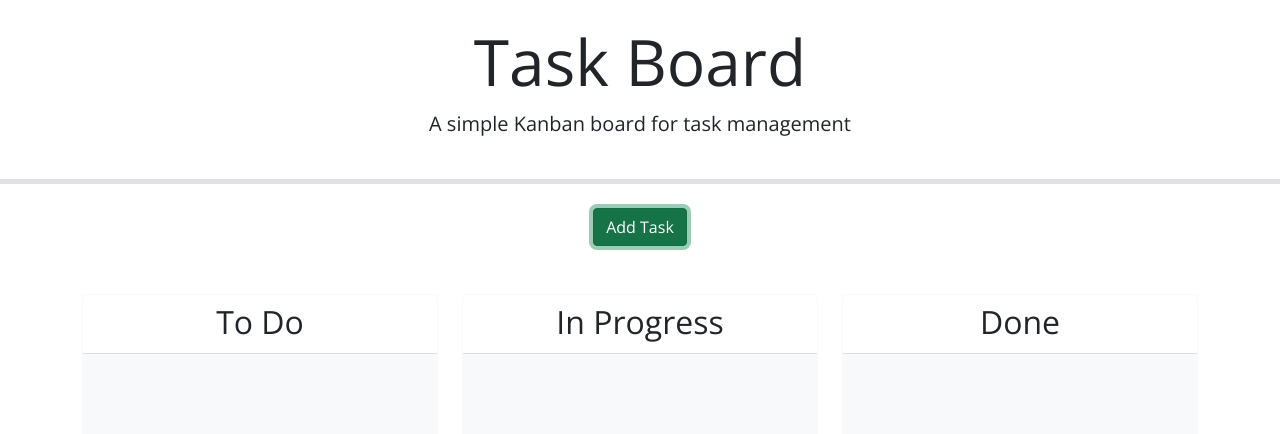
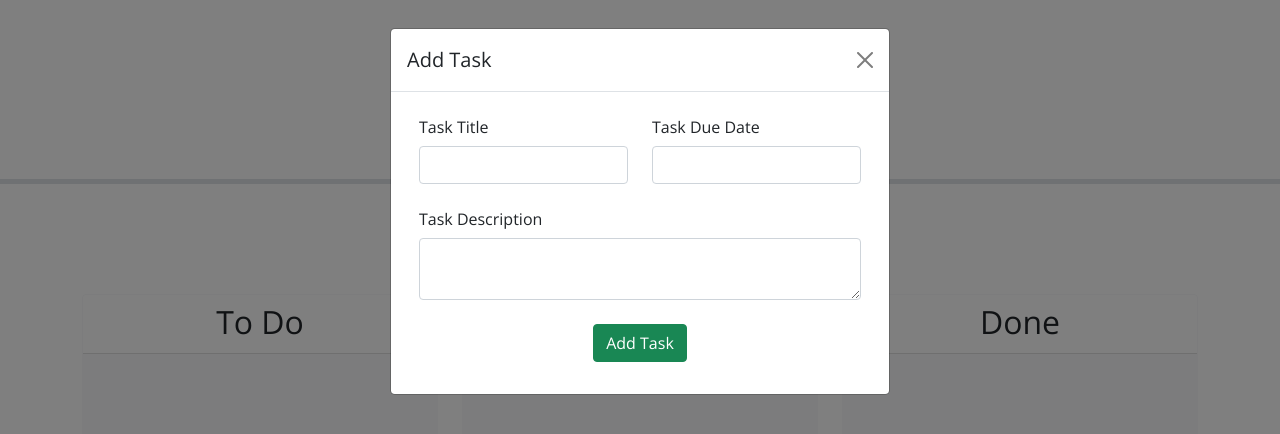
Before and after one commit to CloudOfAlemar/project-management-app, a plain HTML site: page index.html in a window 1280 px wide. Both pictures are taken after a click on the button "Add Task". Drawn offline with nearby package versions, Linux system fonts and the light colour scheme.

Commit message:
Created the task modal and made the an input into a datepicker.

```diff
--- a/assets/css/style.css
+++ b/assets/css/style.css
@@ -14,3 +14,7 @@ body {
 .task-card:hover {
   cursor: grab;
 }
+
+#modal-btn {
+  width: auto;
+}
--- a/assets/js/script.js
+++ b/assets/js/script.js
@@ -35,4 +35,8 @@ function handleDrop(event, ui) {
 // Todo: when the page loads, render the task list, add event listeners, make lanes droppable, and make the due date field a date picker
 $(document).ready(function () {
 
+  // Task Due Date Input Datepicker
+  $( "#task-due-date" ).datepicker();
+
+
 });
--- a/index.html
+++ b/index.html
@@ -24,7 +24,48 @@
     <div class="text-center mb-5">
       <button class="btn btn-success" data-bs-toggle="modal" data-bs-target="#formModal">Add Task</button>
     </div>
+
     <!-- Todo: Create a modal with a form to add tasks -->
+    <div class="modal fade" id="formModal" tabindex="-1" role="dialog" aria-labelledby="modalHeading" aria-hidden="true">
+      <div class="modal-dialog" role="document">
+        <div class="modal-content">
+          <div class="modal-header">
+            <h5 class="modal-title" id="modalHeading">Add Task</h5>
+            <button type="button" class="btn-close" data-bs-dismiss="modal" aria-label="Close"></button>
+          </div>
+          <div class="modal-body">
+            <form>
+              <div class="container-fluid">
+                <div class="row mb-3">
+                  <div class="form-group col-6">
+                    <label for="task-title" class="col-form-label">Task Title</label>
+                    <!-- Task Title Input -->
+                    <input type="text" class="form-control" id="task-title">
+                  </div>
+                  <div class="form-group col-6">
+                    <label for="task-due-date" class="col-form-label">Task Due Date</label>
+                    <!-- Task Due Date Input -->
+                    <input type="text" class="form-control datepicker" id="task-due-date">
+                  </div>
+                </div>
+                <div class="row mb-4">
+                  <div class="form-group col-12">
+                    <label for="task-description" class="col-form-label">Task Description</label>
+                    <!-- Task Description Text Area -->
+                    <textarea class="form-control" id="task-description"></textarea>
+                  </div>
+                </div>
+                <div class="row justify-content-center">
+                  <!-- Modal Button -->
+                  <button type="button" class="btn btn-success mb-3" data-bs-dismiss="modal" id="modal-btn">Add Task</button>
+                </div>
+              </div>
+            </form>
+          </div>
+        </div>
+      </div>
+    </div>
+
     <div class="row swim-lanes text-center justify-content-between">
       <div class="col-12 col-lg-4 d-flex">
         <div id="to-do" class="card border-light mb-3 lane flex-grow-1">
```
